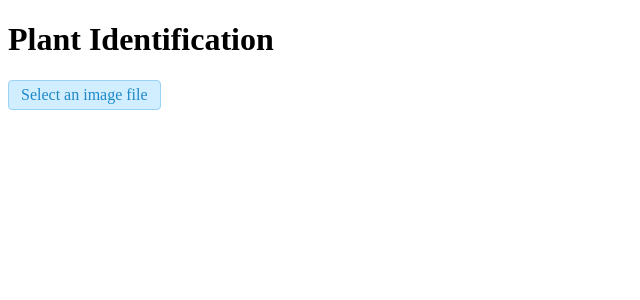
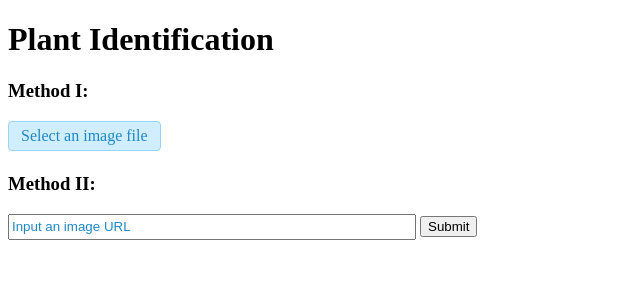
Before and after one commit to quarrying/quarrying-plant-id, a Flask app: page / in a window 1280 px wide. Shown: the top 300 px of the page, without its empty margins (0-640 px from the left). Run offline with Flask 2, Linux system fonts and the light colour scheme.

Commit message:
update webapp, now support identify plant image from url

```diff
--- a/webapp/app.py
+++ b/webapp/app.py
@@ -1,12 +1,15 @@
 import os
 import sys
 import time
+import imghdr
+import random
 from datetime import timedelta
 from collections import OrderedDict
 
 import cv2
 import khandy
 import numpy as np
+import requests
 from flask import Flask
 from flask import request
 from flask import render_template
@@ -34,19 +37,19 @@ def imread_ex(filename, flags=-1):
 
 def identify(image):
     if image is None:
-        return {"status": 1002,
+        return {"status": 1102,
                 "message": "Image parsing error!",
                 "results": [],
                 "family_results": [],
                 "genus_results": []}
     if image.dtype != np.uint8:
-        return {"status": 1003,
+        return {"status": 1103,
                 "message": "Image data type error, only support uint8 data type.",
                 "results": [],
                 "family_results": [],
                 "genus_results": []}
     if max(image.shape[:2]) > MAX_IMAGE_SIZE_LENGTH or min(image.shape[:2]) < MIN_IMAGE_SIZE_LENGTH:
-        return {"status": 1004,
+        return {"status": 1104,
                 "message": "Image size error, shorter edge must >= {}px, longer edge must <= {}px".format(
                            MIN_IMAGE_SIZE_LENGTH, MAX_IMAGE_SIZE_LENGTH),
                 "results": [],
@@ -55,13 +58,13 @@ def identify(image):
 
     outputs = plant_identifier.identify(image)
     if outputs['status'] == -1:
-        return {"status": 1005,
+        return {"status": 1105,
                 "message": "Image preprocess error.",
                 "results": [],
                 "family_results": [],
                 "genus_results": []}
     elif outputs['status'] == -2:
-        return {"status": 1006,
+        return {"status": 1106,
                 "message": "Inference error.",
                 "results": [],
                 "family_results": [],
@@ -88,31 +91,55 @@ def main():
     os.makedirs(raw_image_dir, exist_ok=True)
     os.makedirs(tmp_image_dir, exist_ok=True)
 
+    time_stamp = int(round(time.time() * 1000))
     if request.method == 'POST':
-        f = request.files['image']
-        image_filename = os.path.basename(secure_filename(f.filename))
+        image_fs = request.files['image']
+        if image_fs:
+            image_filename = os.path.basename(secure_filename(image_fs.filename))
+            extension = os.path.splitext(image_filename)[-1]
+            new_image_filename = '{}_{:05d}{}'.format(time_stamp, random.randint(0, 99999), extension)
+            raw_image_filename = os.path.join(raw_image_dir, new_image_filename)
+            image_fs.save(raw_image_filename)
+        else:
+            try:
+                response = requests.get(request.form['image_url'], timeout=30)
+                extension = imghdr.what('', response.content)
+                if extension is None:
+                   raise Exception('not an image URL!')
+                new_image_filename = '{}_{:05d}.{}'.format(time_stamp, random.randint(0, 99999), extension)
+                raw_image_filename = os.path.join(raw_image_dir, new_image_filename)
+                with open(raw_image_filename, "wb") as f:
+                    f.write(response.content)
+            except Exception as e:
+                outputs = {"status": 1001,
+                           "message": 'Image download error: {}'.format(e),
+                           "results": [],
+                           "family_results": [],
+                           "genus_results": []}
+                return render_template('upload_error.html',
+                                    status=outputs['status'],
+                                    message=outputs['message'],
+                                    image_filename='',
+                                    timestamp=time.time())
 
-        if not (f and allowed_file_type(image_filename)):
-            outputs = {"status": 1001,
-                       "message": "Image file format error, only support png, jpg, jpeg, bmp.",
-                       "results": [],
-                       "family_results": [],
-                       "genus_results": []}
+        if not allowed_file_type(new_image_filename):
+            extension = os.path.splitext(new_image_filename)[-1]
+            outputs = {"status": 1002,
+                        "message": "Image file format error, only support png, jpg, jpeg, bmp, got {}".format(extension),
+                        "results": [],
+                        "family_results": [],
+                        "genus_results": []}
             return render_template('upload_error.html',
-                                   status=outputs['status'],
-                                   message=outputs['message'],
-                                   image_filename=image_filename,
-                                   timestamp=time.time())
-
-        time_stamp = int(round(time.time() * 1000))
-        new_image_filename = '{}{}'.format(time_stamp, os.path.splitext(image_filename)[-1])
-        raw_image_filename = os.path.join(raw_image_dir, new_image_filename)
-        f.save(raw_image_filename)
+                                    status=outputs['status'],
+                                    message=outputs['message'],
+                                    image_filename='',
+                                    timestamp=time.time())
 
         image = imread_ex(raw_image_filename, -1)
         outputs = identify(image)
         if outputs['status'] == 0:
-            image = khandy.resize_image_short(image, 512)
+            if min(image.shape[:2]) > 512:
+                image = khandy.resize_image_short(image, 512)
             cv2.imwrite(os.path.join(tmp_image_dir, new_image_filename), image)
             labels = ['Chinese Name', 'Latin Name', 'Confidence']
             return render_template('upload_ok.html',
@@ -126,7 +153,7 @@ def main():
             return render_template('upload_error.html',
                                    status=outputs['status'],
                                    message=outputs['message'],
-                                   image_filename=new_image_filename,
+                                   image_filename='',
                                    timestamp=time.time())
     return render_template('upload.html')
 
--- a/webapp/templates/base.html
+++ b/webapp/templates/base.html
@@ -19,7 +19,6 @@
     }
     .a-upload input {
         position: absolute;
-        font-size: 100px;
         right: 0;
         top: 0;
         opacity: 0;
@@ -30,6 +29,18 @@
         color: #004974;
         text-decoration: none;
     }
+
+    #upload_url {
+        line-height: 20px;
+        color: #1E88C7;
+        width: 400px;
+    }
+
+    ::-webkit-input-placeholder { color:#1E88C7; } /* WebKit browsers */
+    ::-moz-placeholder { color:#1E88C7; } /* Mozilla Firefox 19+ */
+    :-ms-input-placeholder { color:#1E88C7; } /* Internet Explorer 10+ */
+    input:-moz-placeholder { color:#1E88C7; } /* Mozilla Firefox 4 to 18 */
+
     </style>
     {% block results_table %}
     {% endblock %}
@@ -38,11 +49,16 @@
 <body>
     <h1>Plant Identification</h1>
     <form action="" enctype='multipart/form-data' method='POST'>
+        <h3>Method I:</h3>
         <a href="javascript:;" class="a-upload">
-            <input type="file" name="image" onchange="this.form.submit()">Select an image file
-        </a>
+            <input id="upload_file" type="file" name="image" onchange="this.form.submit()"/>Select an image file
+        </a> <br/>
+        <h3>Method II:</h3>
+        <input id="upload_url" type="text" name="image_url" placeholder="Input an image URL"/>
+        <input id="upload_button" type="submit" value="Submit" />
     </form>
-
+    <br/>
     {% block results %}
     {% endblock %}
+
 </body>
```
